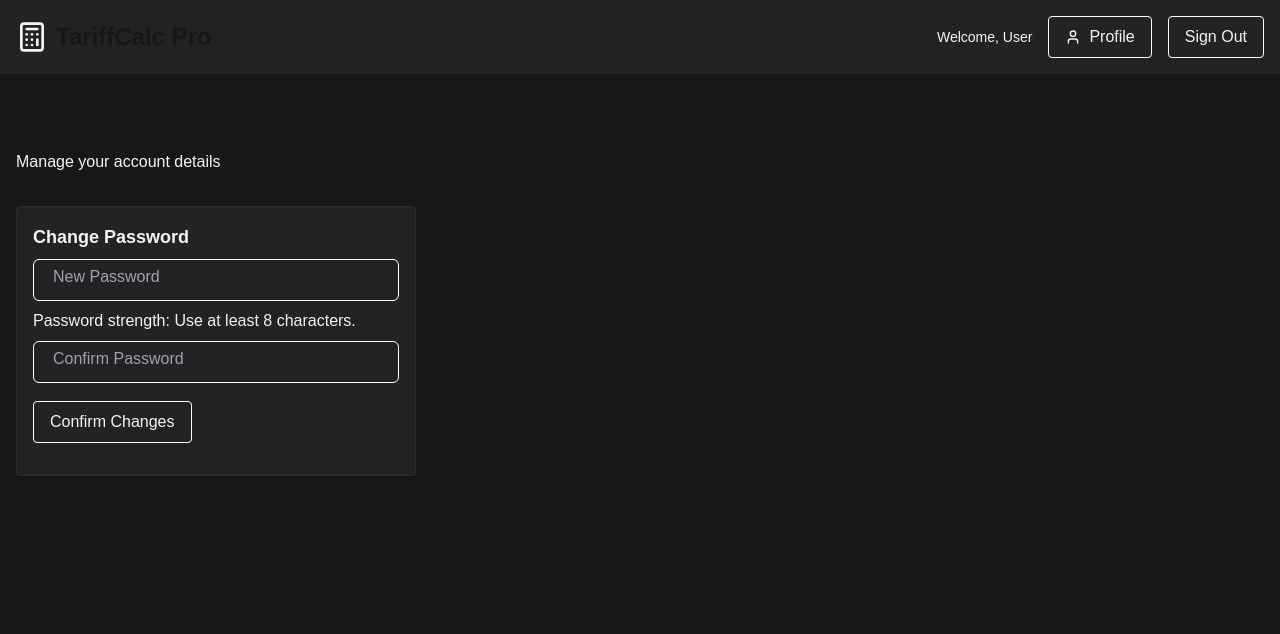
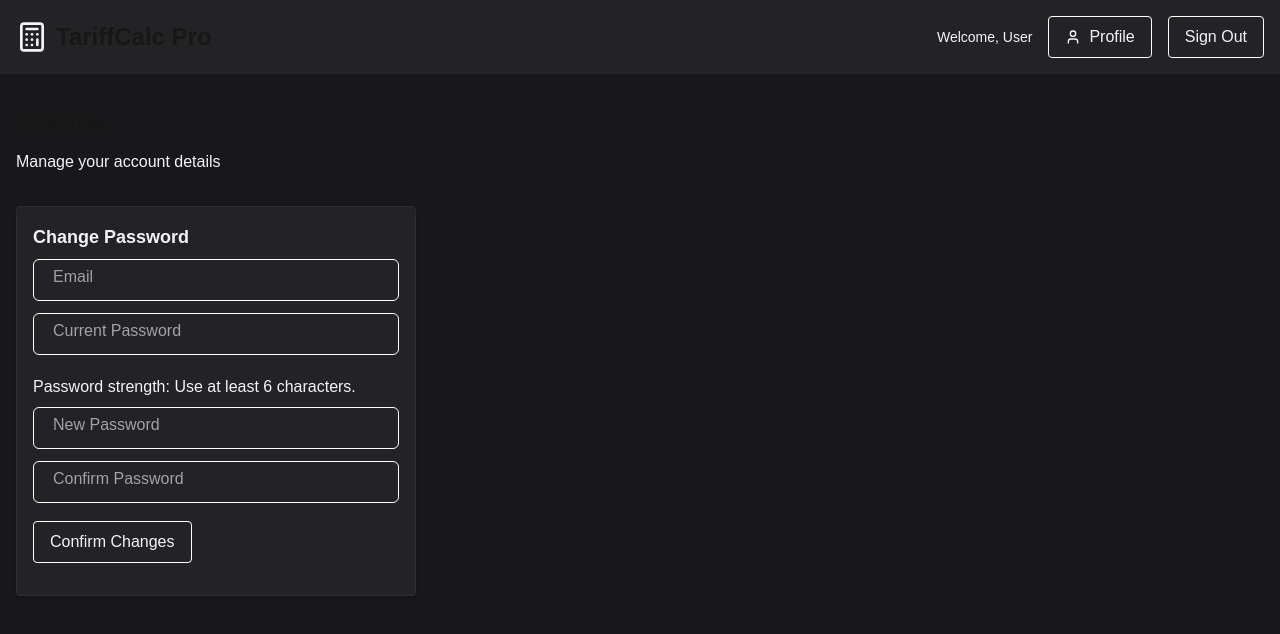
Before and after one commit to tyxyx/tariff, a Next.js app in the folder frontend/: page /profile in a window 1280 px wide. Shown: the top 634 px of the page. Built offline with nearby package versions, Linux system fonts and the light colour scheme.

Commit message:
added more input fields  for change password

```diff
--- a/frontend/app/profile/page.js
+++ b/frontend/app/profile/page.js
@@ -67,19 +67,27 @@ export default function DashboardPage() {
         </div>
 
         <div className="grid md:grid-cols-2 lg:grid-cols-3 gap-6">
-
           <Card className="hover:shadow-lg transition-shadow cursor-pointer">
             <CardHeader>
               <CardTitle>Change Password</CardTitle>
 
               <form>
                 <div style={{ marginBottom: 18 }}>
-                  <Input label="New Password" type="password" />
+                  <div style={{ marginBottom: 12 }}>
+                    <Input label="Email" />
+                  </div>
+                  <div style={{ marginBottom: 12 }}>
+                    <Input label="Current Password" type="password" />
+                  </div>
                   <p style={{ padding: "8px 0" }}>
-                    Password strength: Use at least 8 characters.
+                    Password strength: Use at least 6 characters.
                   </p>
-
-                  <Input label="Confirm Password" type="password" />
+                  <div style={{ marginBottom: 12 }}>
+                    <Input label="New Password" type="password" />
+                  </div>
+                  <div style={{ marginBottom: 12 }}>
+                    <Input label="Confirm Password" type="password" />
+                  </div>
                 </div>
                 <Button>Confirm Changes</Button>
               </form>
```
